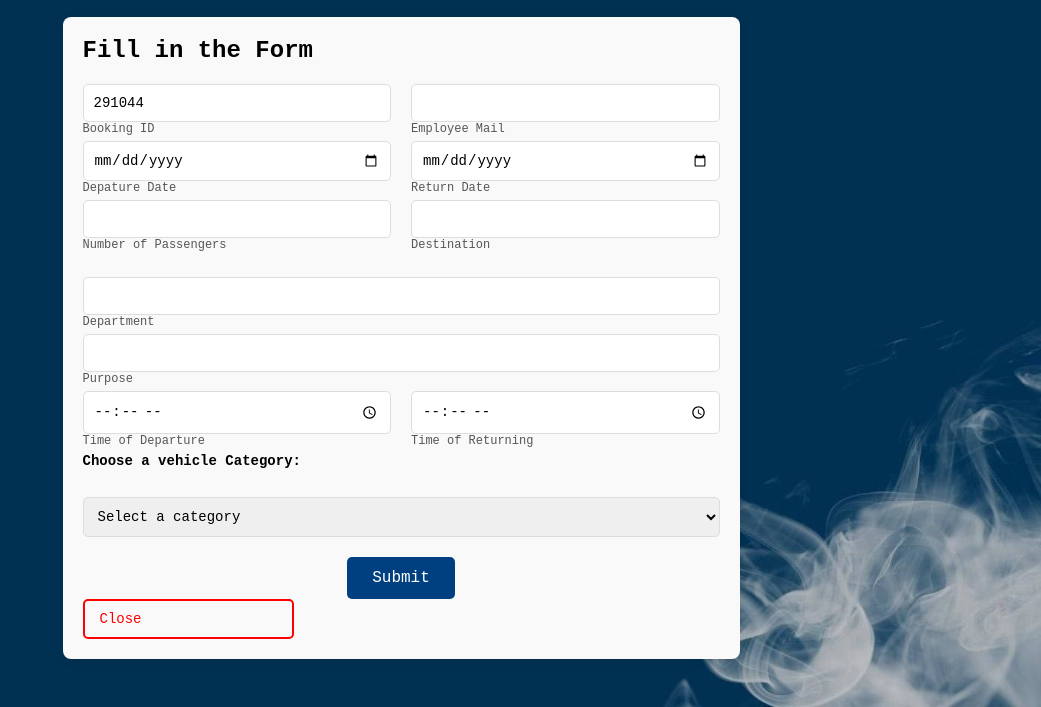
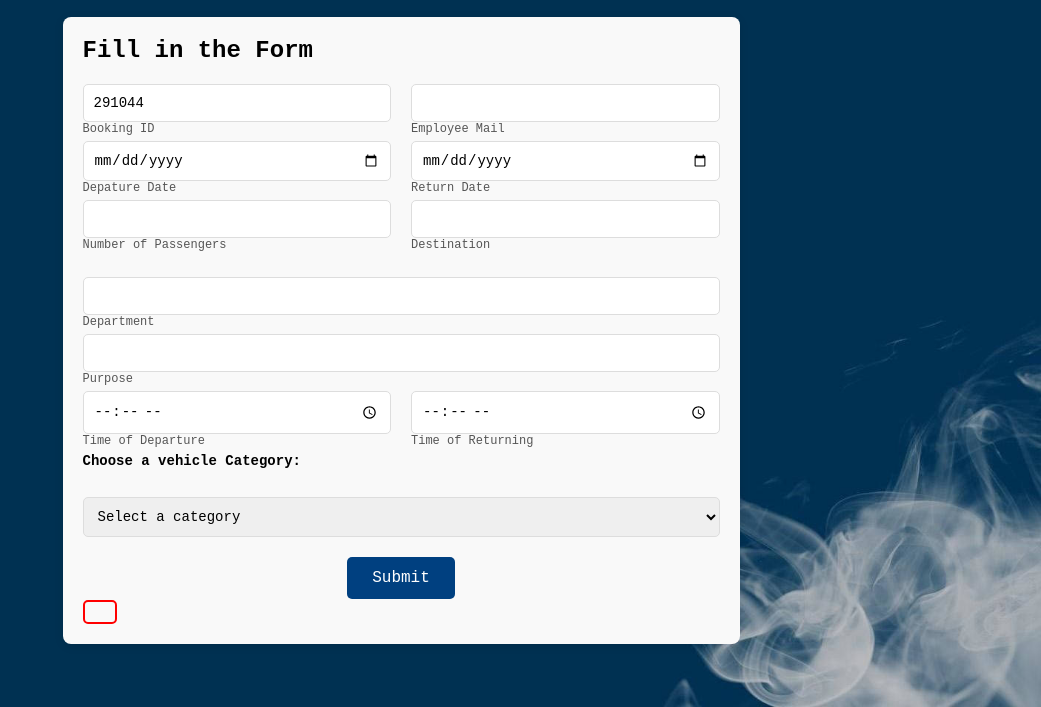
Before and after one commit to Logistics-SHOFCO/Logistics-Application, a plain HTML site: page index.html in a window 1280 px wide. Shown: the part 93-800 px from the top of the page, without its empty margins (239-1280 px from the left). Drawn offline with nearby package versions, Linux system fonts and the light colour scheme.

Commit message:
Update index.html

```diff
--- a/index.html
+++ b/index.html
@@ -110,7 +110,7 @@
                 <div class="submit">
                     <input type="submit" value="Submit" class="btn2">
                 </div>
-                <input class="btn1" value="Close" id="closeButton" disable>
+                <Button class="btn1" value="Close" id="closeButton" disable></Button>
 
             </div>
 
```
